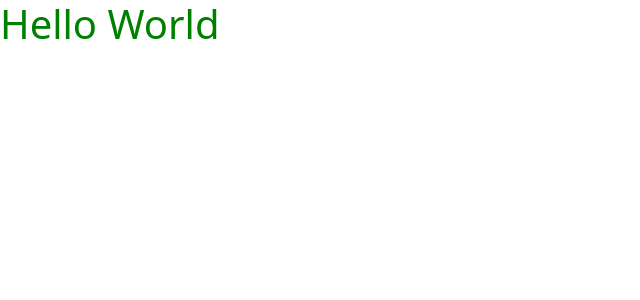
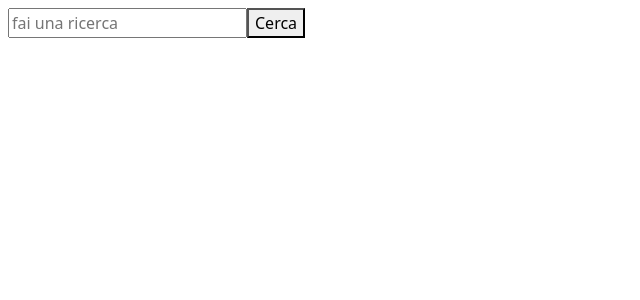
Before and after one commit to alessandro-cordoglio/vite-boolflix, a Vue app: page / in a window 1280 px wide. Shown: the top 300 px of the page, without its empty margins (0-640 px from the left). Built offline with nearby package versions, Linux system fonts and the light colour scheme.

Commit message:
add: search bar, chiamata axios, store

```diff
--- a/index.html
+++ b/index.html
@@ -2,9 +2,8 @@
 <html lang="en">
   <head>
     <meta charset="UTF-8" />
-    <link rel="icon" type="image/svg+xml" href="/vite.svg" />
     <meta name="viewport" content="width=device-width, initial-scale=1.0" />
-    <title>Vite + Vue</title>
+    <title>Boolflix</title>
   </head>
   <body>
     <div id="app"></div>
--- a/package.json
+++ b/package.json
@@ -10,6 +10,7 @@
   },
   "dependencies": {
     "@popperjs/core": "^2.11.6",
+    "axios": "^1.2.0",
     "bootstrap": "^5.2.3",
     "vue": "^3.2.41"
   },
--- a/src/App.vue
+++ b/src/App.vue
@@ -1,15 +1,40 @@
 <script>
-import HelloWorld from "./components/HelloWorld.vue";
+import axios from 'axios'
+import { store } from "./store"
+
+import AppHeader from './components/AppHeader.vue';
 export default {
   components: {
-    HelloWorld,
+    AppHeader,
   },
-};
+  data(){
+    return{
+      store,
+    }
+  },
+  methods:{
+    getData(){
+      axios.get('https://api.themoviedb.org/3/search/movie', {
+        params: {
+          api_key: 'e1a9bf61d337fd6893f6391c4a061bc8',
+          query: this.store.TextToSearch,
+          language: 'it-IT',
+        },
+      }).then((response)=>{
+        this.store.movies = response.data.results
+      })
+    }
+  },
+}
 </script>
 
 <template>
   <div>
-    <HelloWorld />
+    <header>
+      <AppHeader
+      class="p-2"
+      @performSearch="getData"/>
+    </header>
   </div>
 </template>
 
--- /dev/null
+++ b/src/components/AppHeader.vue
@@ -0,0 +1,21 @@
+<script>
+import { store } from "../store";
+    export default {
+        data(){
+            return{
+                store,
+            }
+        }
+    }
+</script>
+
+<template>
+    <form @submit.prevent="$emit('performSearch')">
+        <input type="text" placeholder="fai una ricerca"  v-model="store.TextToSearch" required>
+        <button type="submit">Cerca</button>
+    </form>
+</template>
+
+<style lang="scss" scoped>
+
+</style>
--- a/src/components/HelloWorld.vue
+++ /dev/null
@@ -1,19 +0,0 @@
-<script>
-export default {
-  name: "HelloWord",
-};
-</script>
-
-<template>
-  <div>
-    <h1>Hello World</h1>
-  </div>
-</template>
-
-<style lang="scss" scoped>
-h1 {
-  @include media-breakpoint-up(md) {
-    color: green;
-  }
-}
-</style>
--- /dev/null
+++ b/src/store.js
@@ -0,0 +1,5 @@
+import { reactive } from "vue";
+
+export const store = reactive({
+
+});
```
Also changed, not shown: src/components/AppCard.vue (added, +15 -0 lines), src/components/AppMain.vue (added, +16 -0 lines), 1 other file (tests, documents, lock files or other folders).
